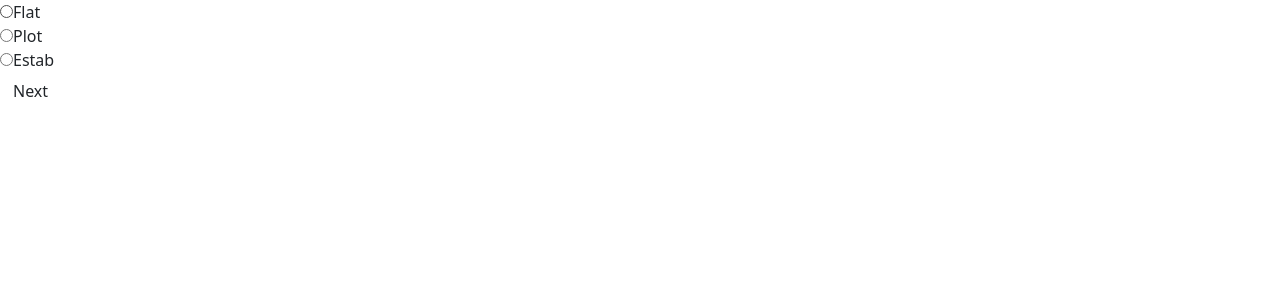
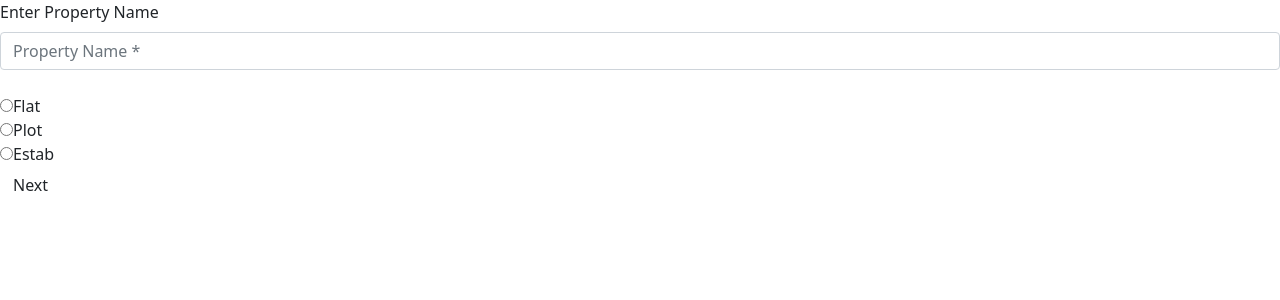
Before and after one commit to mohamedisakr/multi-step-wizard-form, a React (Create React App) app: page / in a window 1280 px wide. Shown: the top 300 px of the page. Built offline with nearby package versions, Linux system fonts and the light colour scheme.

Commit message:
adding prop name to property wizard

```diff
--- a/src/property-wizard/PropertyWizardEnhanced.js
+++ b/src/property-wizard/PropertyWizardEnhanced.js
@@ -1,13 +1,14 @@
 import { useDispatch, useSelector } from "react-redux";
 import { useNavigate } from "react-router-dom";
 import { useForm } from "react-hook-form";
-import { choosePropertyType } from "../propertyTypeSlice";
+import { choosePropertyName, choosePropertyType } from "../propertyTypeSlice";
 
 const PropertyWizardEnhanced = () => {
   const dispatch = useDispatch();
   const navigate = useNavigate();
 
   const propType = useSelector((state) => state.propType);
+  const propName = useSelector((state) => state.propName);
 
   const {
     register,
@@ -15,12 +16,14 @@ const PropertyWizardEnhanced = () => {
     formState: { errors },
   } = useForm({
     mode: "onBlur",
-    defaultValues: { propType },
+    defaultValues: { propName, propType },
   });
 
   // Flat, Plot, Estab
   const onSubmit = (data) => {
     console.log(data.propType);
+    console.log(data.propName);
+    dispatch(choosePropertyName(data.propName));
     if (data.propType === "Flat") {
       dispatch(choosePropertyType(data.propType));
       navigate("/flatstep");
@@ -35,6 +38,24 @@ const PropertyWizardEnhanced = () => {
 
   return (
     <form onSubmit={handleSubmit(onSubmit)}>
+      <div className="form-outline mb-4">
+        <label className="form-label" htmlFor="firstName">
+          Enter Property Name
+        </label>
+        <input
+          type="text"
+          id="propName"
+          name="propName"
+          {...register("propName", {
+            required: "Property name is required",
+          })}
+          className="form-control"
+          placeholder="Property Name *"
+        />
+      </div>
+      <div className="text-sm text-left text-red-700">
+        {errors.propName?.message}
+      </div>
       <div className="radio">
         <label>
           <input
--- a/src/propertyTypeSlice.js
+++ b/src/propertyTypeSlice.js
@@ -3,9 +3,13 @@ import { createSlice } from "@reduxjs/toolkit";
 const propertyTypeSlice = createSlice({
   name: "propertyTypeSlice",
   initialState: {
+    propName: "",
     propType: "Flat", // Flat, Plot, Estab
   },
   reducers: {
+    choosePropertyName: (state, action) => {
+      state.propName = action.payload;
+    },
     choosePropertyType: (state, action) => {
       state.propType = action.payload;
     },
@@ -14,4 +18,5 @@ const propertyTypeSlice = createSlice({
 
 export const propertyTypeReducer = propertyTypeSlice.reducer;
 
-export const { choosePropertyType } = propertyTypeSlice.actions;
+export const { choosePropertyName, choosePropertyType } =
+  propertyTypeSlice.actions;
```
Also changed, not shown: 1 other file (tests, documents, lock files or other folders).
